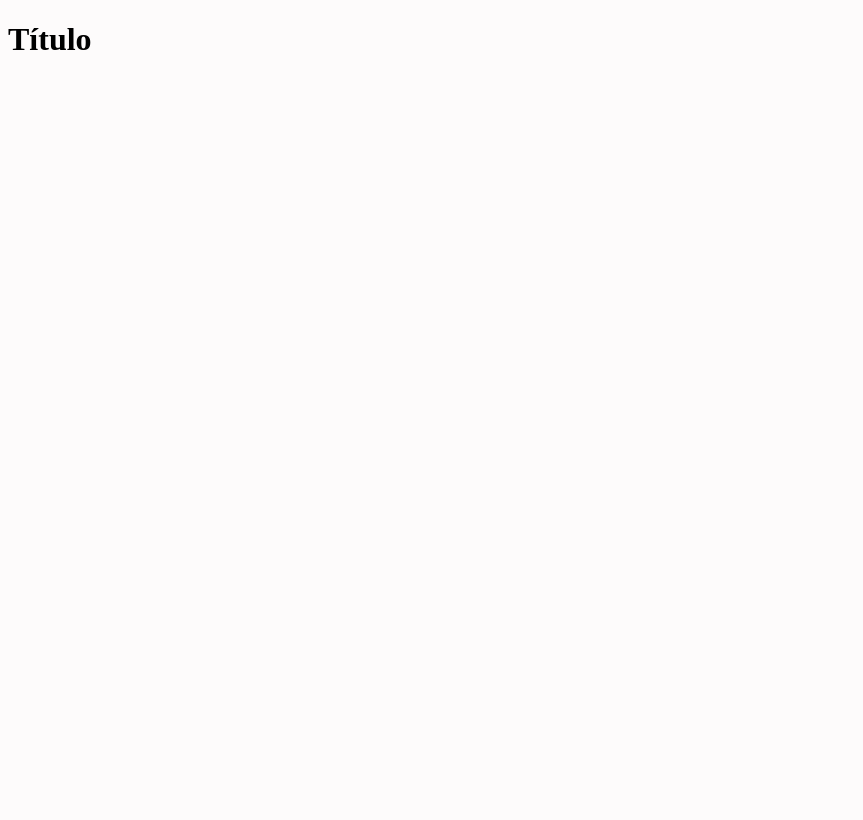
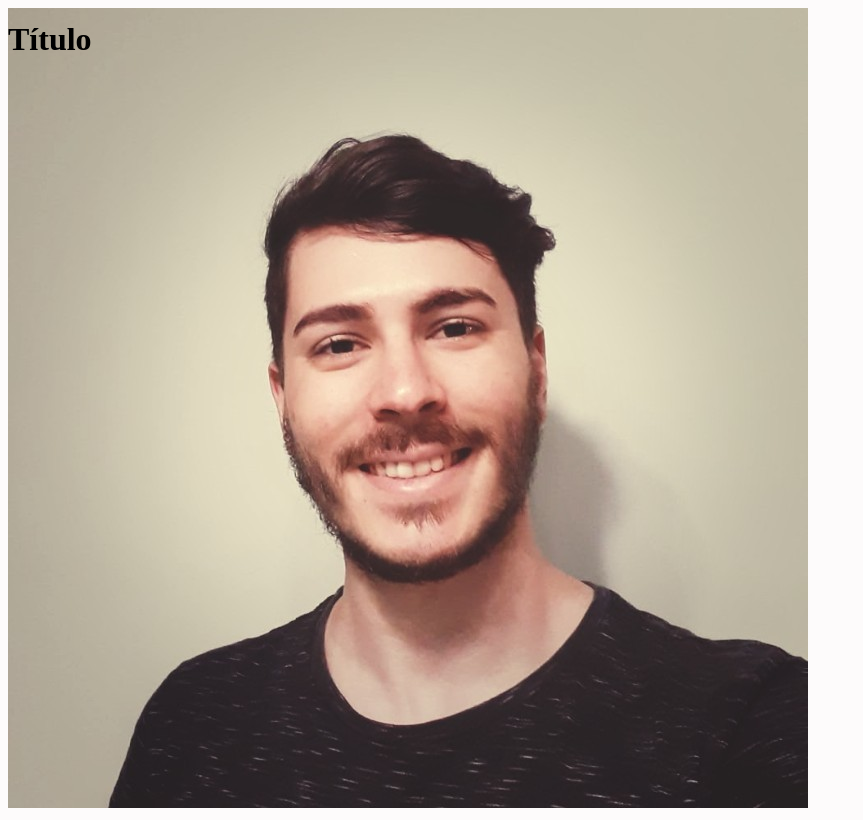
Before and after one commit to braien-machado/lessons-learned, a website: page index.html in a window 1280 px wide. Shown: the whole page, without its empty margins (0-863 px from the left). Drawn offline with Linux system fonts and the light colour scheme.

Commit message:
requisito 3: adiciona uma foto minha a pagina

```diff
--- a/index.html
+++ b/index.html
@@ -10,5 +10,6 @@
   <header id="cabecalho">
     <h1 id="titulo">Título</h1>
   </header>
+  <img id="minha_foto" src="foto_perfil.jpeg" alt="foto de Braien Machado sorrindo">
 </body>
 </html>
--- a/style.css
+++ b/style.css
@@ -1,7 +1,7 @@
-body{
-  background-color: rgb(253,251,251);
+body {
+  background-color: rgb(253, 251, 251);
 }
-#cabecalho{
+#cabecalho {
   position: fixed;
   top: 0;
 }
```
Also changed, not shown: foto_perfil.jpeg (added).
